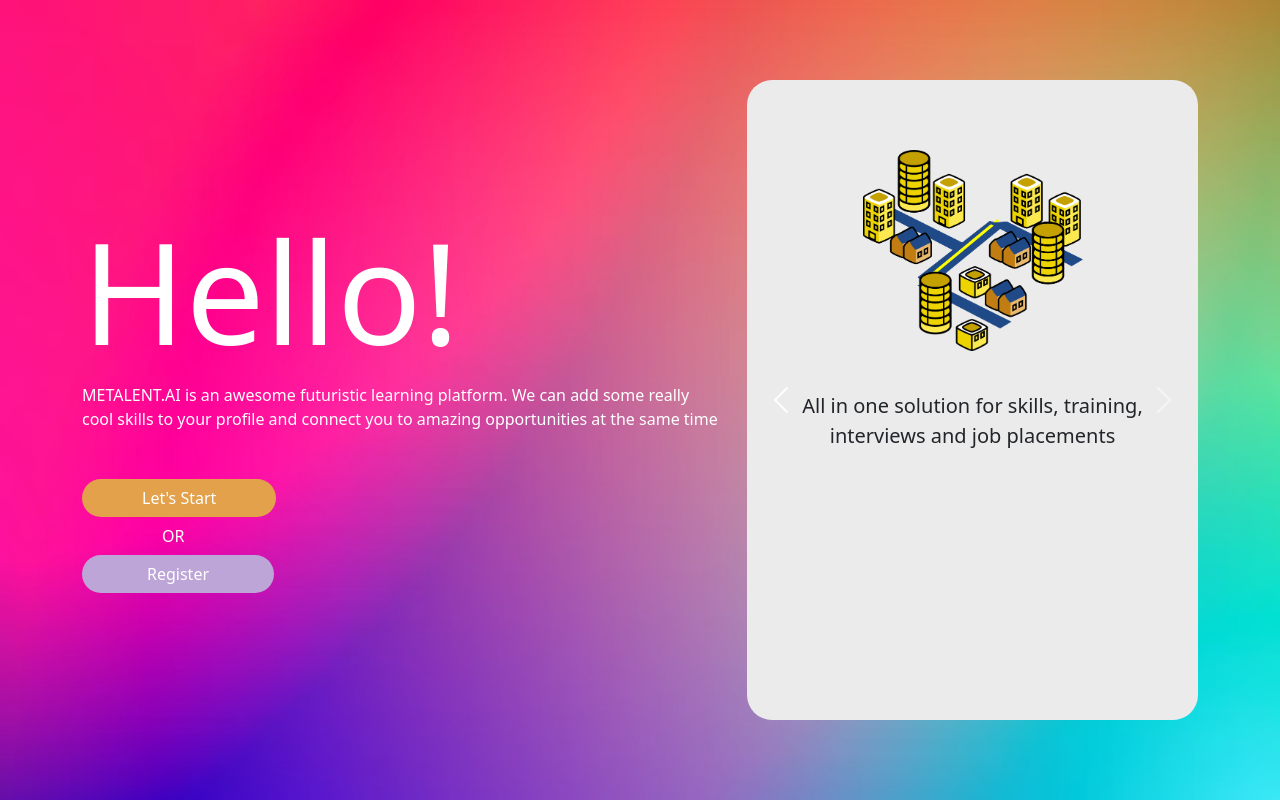
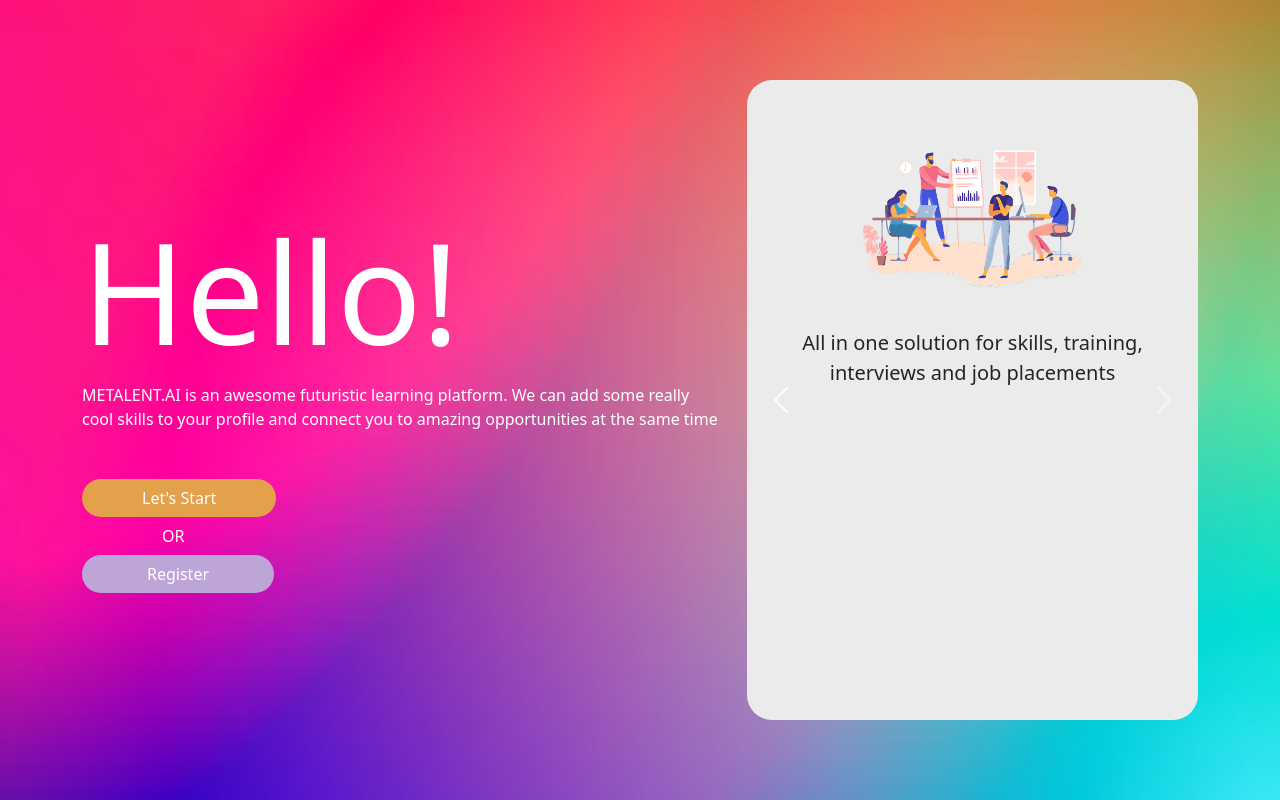
Before and after one commit to anisiqbal/meta-talent, a React (Create React App) app: page /detail in a window 1280 px wide. Both pictures are taken after a click on the button "Previous". Built offline with nearby package versions, Linux system fonts and the light colour scheme.

Commit message:
images linking

```diff
--- a/src/Pages/Detail/Detail.js
+++ b/src/Pages/Detail/Detail.js
@@ -44,13 +44,13 @@
                   </div>
                   <div className="carousel-item">
                     <div className="card-carousal">
-                        <img src={slider1} />
+                        <img src={slider2} />
                         <p>All in one solution for skills, training, interviews and job placements</p>
                     </div>
                   </div>
                   <div className="carousel-item">
                     <div className="card-carousal">
-                        <img src={slider1} />
+                        <img src={slider3} />
                         <p>All in one solution for skills, training, interviews and job placements</p>
                     </div>
                   </div>
```
